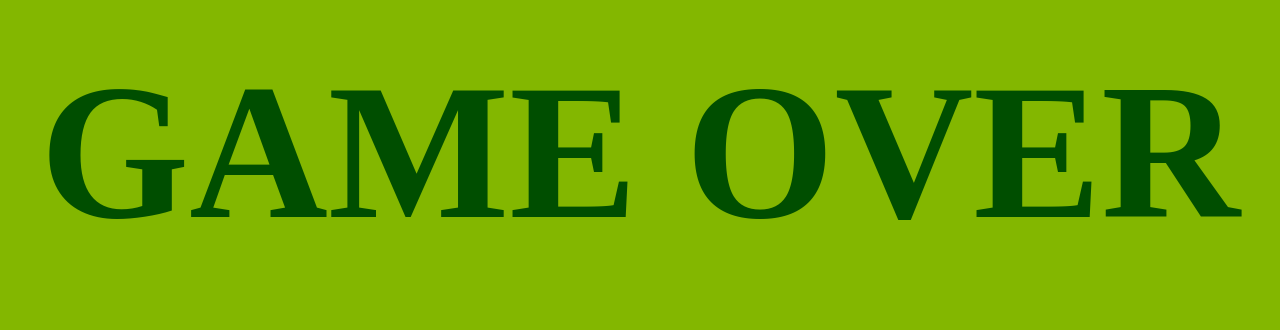
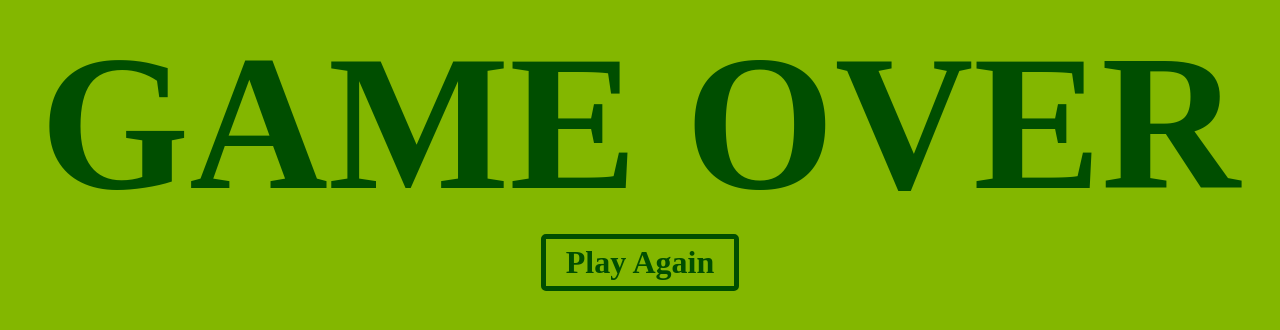
Before and after one commit to saritkdas1729/Snake-Game, a plain HTML site: page game_over.html in a window 1280 px wide. Shown: the part 248-578 px from the top of the page. Drawn offline with Linux system fonts and the light colour scheme.

Commit message:
Add Play Again Btn in Game Over

```diff
--- a/game_over.html
+++ b/game_over.html
@@ -1,5 +1,6 @@
 <!DOCTYPE html>
 <html lang="en">
+
 <head>
     <meta charset="UTF-8">
     <meta name="viewport" content="width=device-width, initial-scale=1.0">
@@ -15,15 +16,37 @@
             align-items: center;
 
             background-color: #83b700;
-            color : #004e00;
+            color: #004e00;
         }
 
         h1 {
             font-size: 12rem;
         }
+
+        .play-btn {
+            text-decoration: none;
+            color: #004e00;
+
+            font-size: 2rem;
+            font-weight: bold;
+
+            border: 5px solid #004e00;
+            border-radius: 5px;
+
+            padding: 5px 20px;
+
+            transition: scale 500ms;
+        }
+
+        .play-btn:hover {
+            scale: 1.2
+        }
     </style>
 </head>
+
 <body>
     <h1>GAME OVER</h1>
+    <a class="play-btn" href="./snake_game.html">Play Again</a>
 </body>
+
 </html>
```
